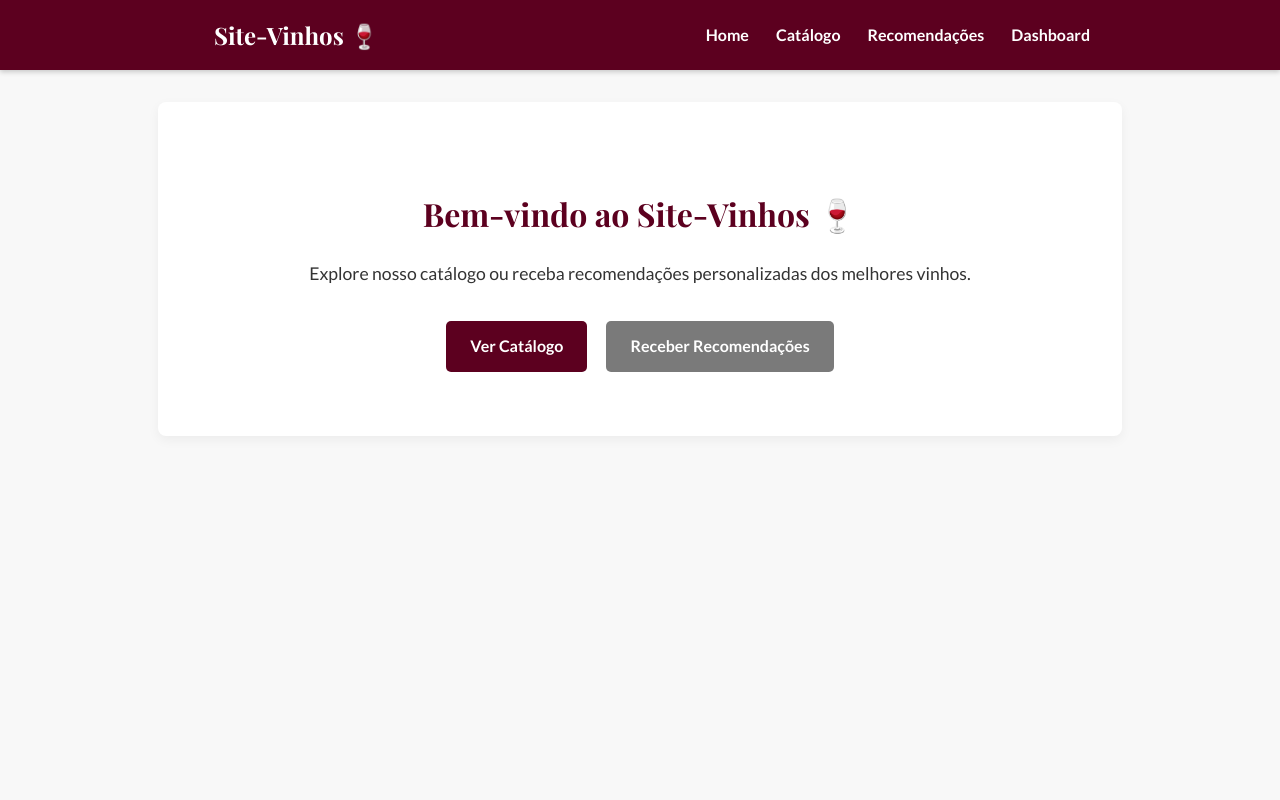
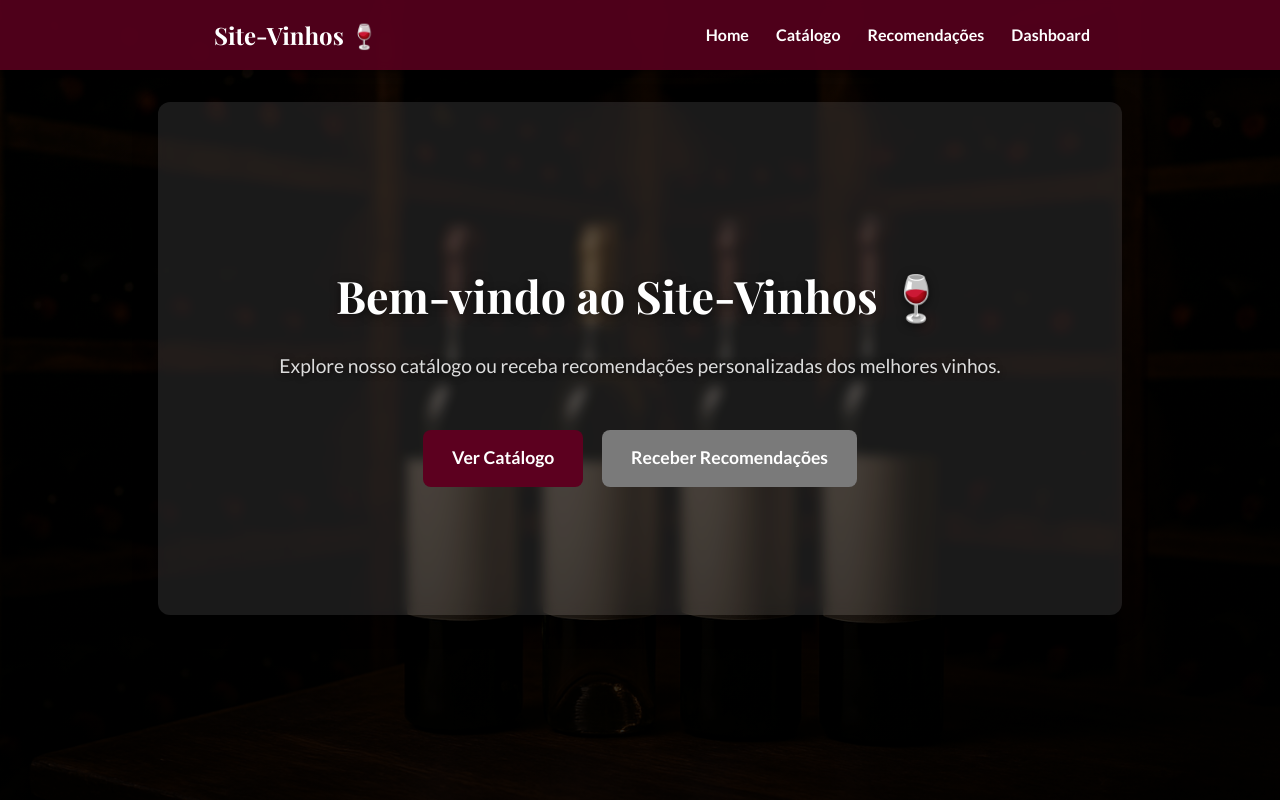
Before and after one commit to johann0301/Site-Vinhos, a Flask app: page / in a window 1280 px wide. Run offline with Flask 3, Linux system fonts and the light colour scheme.

Commit message:
atualizacao de visual

```diff
--- a/static/css/style.css
+++ b/static/css/style.css
@@ -11,24 +11,34 @@
 body {
     font-family: 'Lato', Arial, sans-serif; /* Fonte mais limpa para leitura */
     margin: 0;
-    background-color: var(--cor-fundo);
     color: var(--cor-texto);
     line-height: 1.6;
+
+    /* ---- FUNDO COM IMAGEM DE ADEGA ---- */
+    background:
+        linear-gradient(rgba(0, 0, 0, 0.65), rgba(0, 0, 0, 0.85)), /* Filtro escuro */
+        url('vinho.png'); /* Caminho da imagem de fundo */
+    background-size: cover; /* A imagem cobre toda a tela */
+    background-position: center; /* Centraliza a imagem */
+    background-attachment: fixed; /* Efeito de paralaxe leve */
+    background-repeat: no-repeat; /* Evita repetição da imagem */
 }
 
+/* Mantém a cor do texto visível sobre o fundo escuro */
 h1, h2, h3, h4, h5, h6 {
     font-family: 'Playfair Display', serif; /* Fonte mais elegante para títulos */
-    color: var(--cor-vinho);
+    color: var(--cor-branca);
 }
 
 /* ---- NAVEGAÇÃO (NAV) ---- */
 nav {
-    background-color: var(--cor-vinho);
+    background-color: rgba(92, 0, 31, 0.85); /* Transparente para mostrar o fundo */
     padding: 1rem 0;
-    box-shadow: 0 2px 5px rgba(0,0,0,0.2);
+    box-shadow: 0 2px 5px rgba(0,0,0,0.4);
     position: sticky; /* Fica no topo ao rolar */
     top: 0;
     z-index: 100;
+    backdrop-filter: blur(6px); /* Efeito de vidro */
 }
 
 .nav-container {
@@ -65,17 +76,20 @@ nav a:hover {
     max-width: 900px;
     margin: 2rem auto;
     padding: 2rem; /* Mais espaço interno */
-    background-color: var(--cor-branca);
-    border-radius: 8px;
-    box-shadow: var(--sombra-suave); /* Sombra suave para "elevar" o card */
+    background-color: rgba(255, 255, 255, 0.1); /* Transparente e elegante */
+    border-radius: 12px;
+    box-shadow: 0 8px 25px rgba(0, 0, 0, 0.3); /* Mais contraste sobre o fundo escuro */
+    backdrop-filter: blur(6px); /* Vidro fosco */
+    color: var(--cor-branca); /* Texto claro dentro do container */
 }
 
 /* ---- CARTÃO DE VINHO (PARA O CATÁLOGO) ---- */
 .vinho-card {
-    border: 1px solid #eee;
+    border: 1px solid rgba(255, 255, 255, 0.2);
     border-radius: 8px;
     padding: 1.5rem;
-    box-shadow: var(--sombra-suave);
+    background: rgba(255, 255, 255, 0.08);
+    box-shadow: 0 4px 15px rgba(0,0,0,0.3);
     transition: transform 0.3s ease, box-shadow 0.3s ease;
 
     /* --- Novas regras --- */
--- a/templates/index.html
+++ b/templates/index.html
@@ -2,14 +2,51 @@
 
 {% block content %}
     <style>
-        /* Estilo específico para esta página */
+        /* ---- ESTILO ESPECÍFICO PARA O INDEX ---- */
         .hero {
             text-align: center;
-            padding: 2rem 0;
+            padding: 6rem 2rem; /* Centraliza melhor na tela */
+            color: #fff; /* Contraste com o fundo escuro */
         }
+
+        .hero h1 {
+            font-family: 'Playfair Display', serif;
+            font-size: 2.8rem;
+            margin-bottom: 1rem;
+            text-shadow: 0 2px 10px rgba(0, 0, 0, 0.6); /* Leve brilho */
+        }
+
         .hero p {
+            font-size: 1.2rem;
+            margin-bottom: 3rem;
+            color: #ddd;
+            text-shadow: 0 1px 6px rgba(0, 0, 0, 0.6);
+        }
+
+        .hero .btn {
             font-size: 1.1rem;
-            margin-bottom: 2rem;
+            padding: 0.9rem 1.8rem;
+            border-radius: 8px;
+            transition: all 0.3s ease;
+        }
+
+        .hero .btn:first-of-type {
+            background-color: var(--cor-vinho);
+        }
+
+        .hero .btn:first-of-type:hover {
+            background-color: #4a0019;
+            transform: scale(1.05);
+        }
+
+        .hero .btn:last-of-type {
+            background-color: #7a7a7a;
+            margin-left: 1rem;
+        }
+
+        .hero .btn:last-of-type:hover {
+            background-color: #5f5f5f;
+            transform: scale(1.05);
         }
     </style>
 
@@ -18,6 +55,6 @@
         <p>Explore nosso catálogo ou receba recomendações personalizadas dos melhores vinhos.</p>
 
         <a href="{{ url_for('catalog') }}" class="btn">Ver Catálogo</a>
-        <a href="{{ url_for('recommend') }}" class="btn" style="background-color: #7a7a7a; margin-left: 1rem;">Receber Recomendações</a>
+        <a href="{{ url_for('recommend') }}" class="btn">Receber Recomendações</a>
     </div>
 {% endblock %}
--- a/vinhos.json
+++ b/vinhos.json
@@ -1811,7 +1811,7 @@
       "producer": "Fente",
       "alcohol_abv": 10.9,
       "volume_ml": 750,
-      "description": "Ousado e picante, com sabores de amora, ameixa e um toque de pimenta preta.",
+      "description": "No paladar, destaca-se pelo equilíbrio, com uma doçura suave e uma boa persistência.",
       "buyer_rating": {
         "average": 4.9,
         "reviews_count": 1246
```
Also changed, not shown: other parts of static/css/style.css (+24 -36 lines), static/css/vinho.png (added), static/css/vinhos.png (added).
